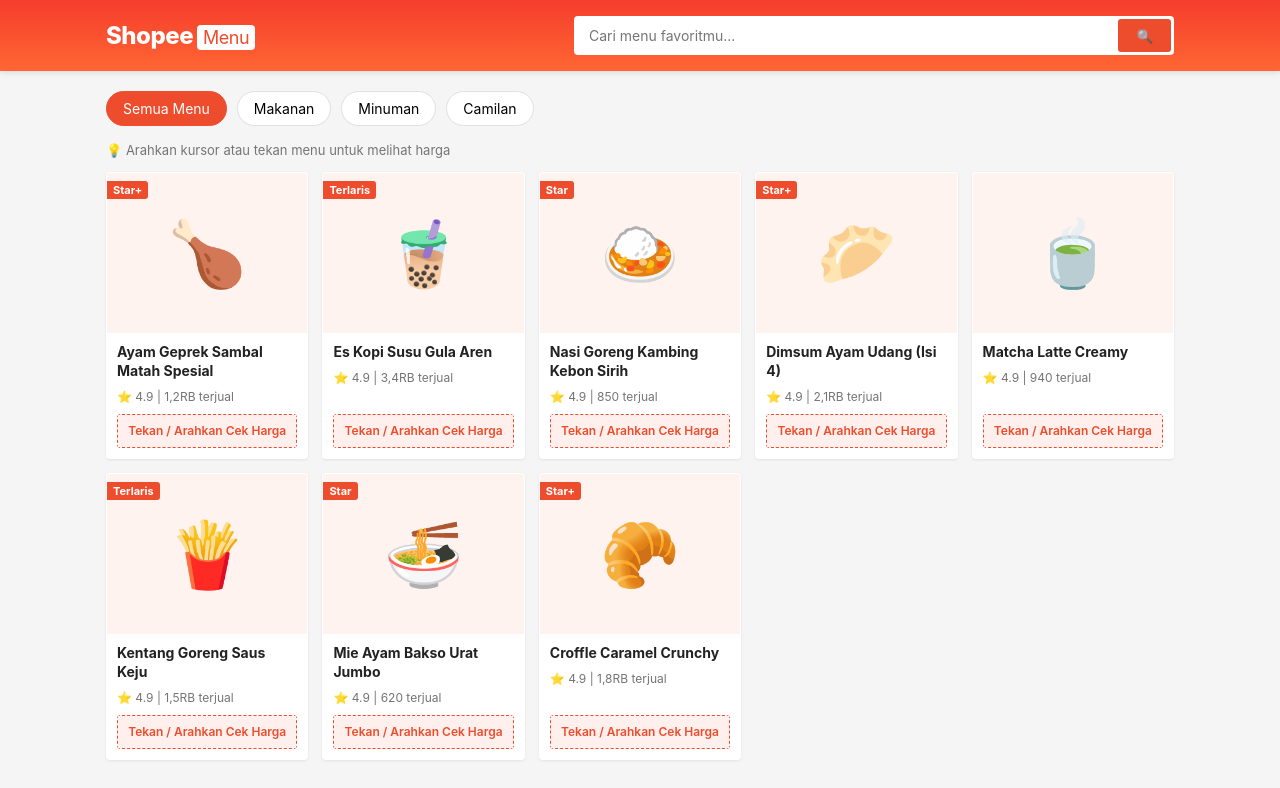
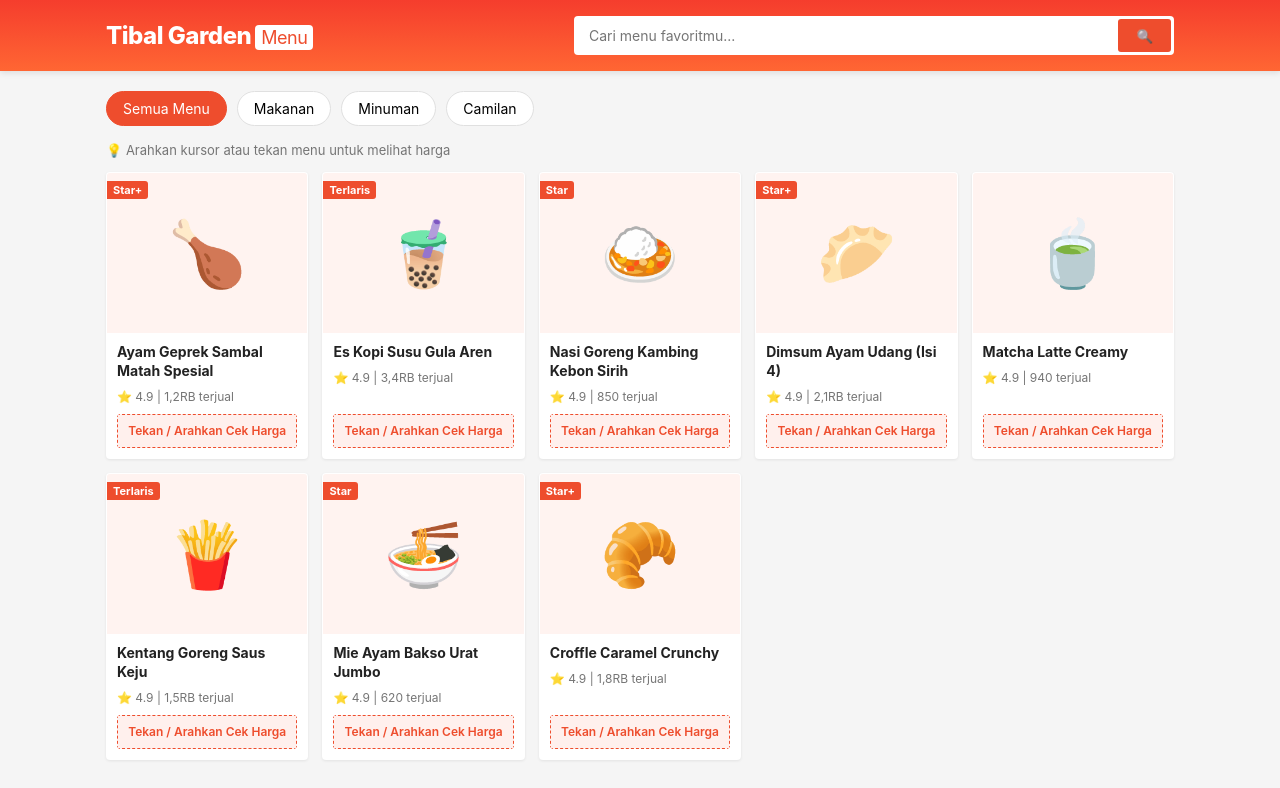
Before and after one commit to JAZZ10592928/tibal-garden, a plain HTML site: page index.html in a window 1280 px wide. Drawn offline with Linux system fonts and the light colour scheme.

Commit message:
Update logo text from 'Shopee' to 'Tibal Garden'

```diff
--- a/index.html
+++ b/index.html
@@ -11,7 +11,7 @@
   <!-- Header Ala Shopee -->
   <header class="navbar">
     <div class="container nav-content">
-      <div class="logo">Shopee<span>Menu</span></div>
+      <div class="logo">Tibal Garden<span>Menu</span></div>
       <div class="search-bar">
         <input type="text" id="searchInput" placeholder="Cari menu favoritmu...">
         <button id="searchBtn">🔍</button>
```
